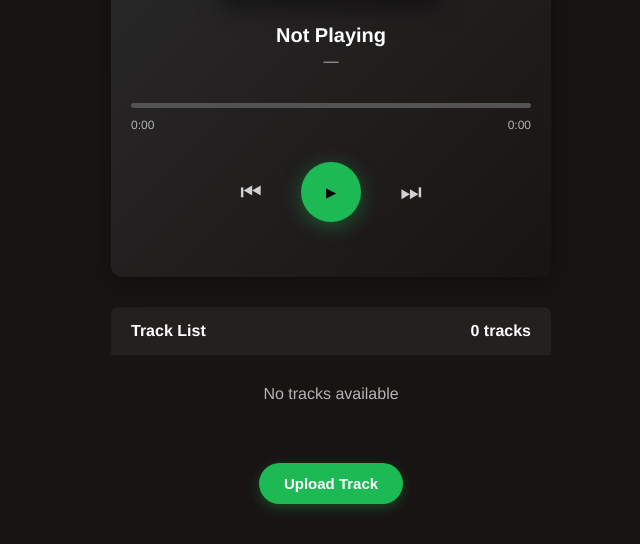
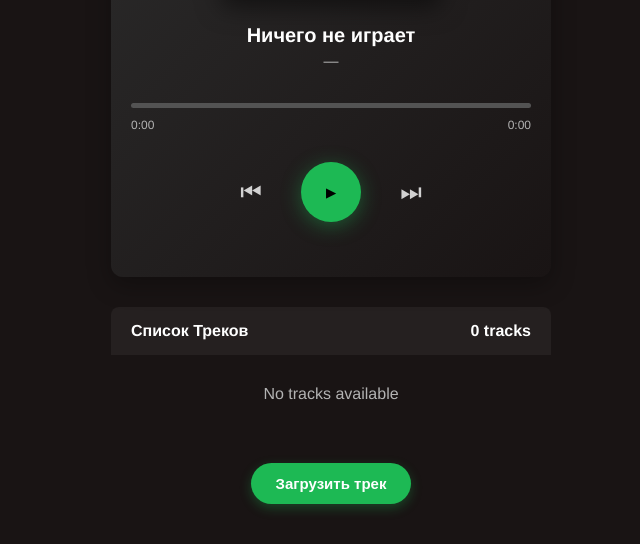
Before and after one commit to Goffroid/Player4L_M, a Flask app: page / in a window 1280 px wide. Shown: the part 381-925 px from the top of the page, without its empty margins (309-949 px from the left). Run offline with Flask 3, Linux system fonts and the light colour scheme; data that the repository does not hold is empty; some libraries are stand-ins or nearby versions; some web fonts are replaced.

Commit message:
PerevidNekotorixSlovDlyaPonyatiya

```diff
--- a/templates/index.html
+++ b/templates/index.html
@@ -3,7 +3,7 @@
 <head>
     <meta charset="UTF-8">
     <meta name="viewport" content="width=device-width, initial-scale=1.0">
-    <title>Spotify-like Music Player</title>
+    <title>Ал-ля Спотифай</title>
     <script src="https://telegram.org/js/telegram-web-app.js"></script>
     <link rel="icon" href="/static/spotify-icon.png" type="image/png">
     <link href="https://fonts.googleapis.com/css2?family=Circular:wght@400;500;700&display=swap" rel="stylesheet">
@@ -402,11 +402,11 @@
 <body>
     <div class="container">
         <div class="player-header">
-            <div class="player-title">Music Player</div>
+            <div class="player-title">Плеер для Зачёта</div>
         </div>
 
         <div class="search-container">
-            <input type="text" id="search-input" placeholder="Search tracks..." class="search-input">
+            <input type="text" id="search-input" placeholder="Поиск..." class="search-input">
             <button id="search-btn" class="search-btn">🔍</button>
         </div>
 
@@ -416,7 +416,7 @@
             </div>
 
             <div class="track-info">
-                <div id="track-name" class="track-name">Not Playing</div>
+                <div id="track-name" class="track-name">Ничего не играет</div>
                 <div id="artist-name" class="artist-name">—</div>
             </div>
 
@@ -437,18 +437,18 @@
 
         <div class="track-list">
             <div class="track-list-header">
-                <span>Track List</span>
-                <span id="tracks-count">0 tracks</span>
+                <span>Список Треков</span>
+                <span id="tracks-count">0 треков</span>
             </div>
             <div id="track-list">
-                <div class="empty-message">Loading tracks...</div>
+                <div class="empty-message">Загрузка треков...</div>
             </div>
         </div>
 
         <div class="upload-section">
             <input type="file" id="file-input" accept="audio/*">
             <button id="upload-btn" class="upload-btn">
-                <span>Upload Track</span>
+                <span>Загрузить трек</span>
             </button>
         </div>
     </div>
```
Also changed, not shown: static/covers/-.jpg (added), static/covers/American_Idiot_Green_Day_-_Whatsername.jpg (added), 9 other files.
